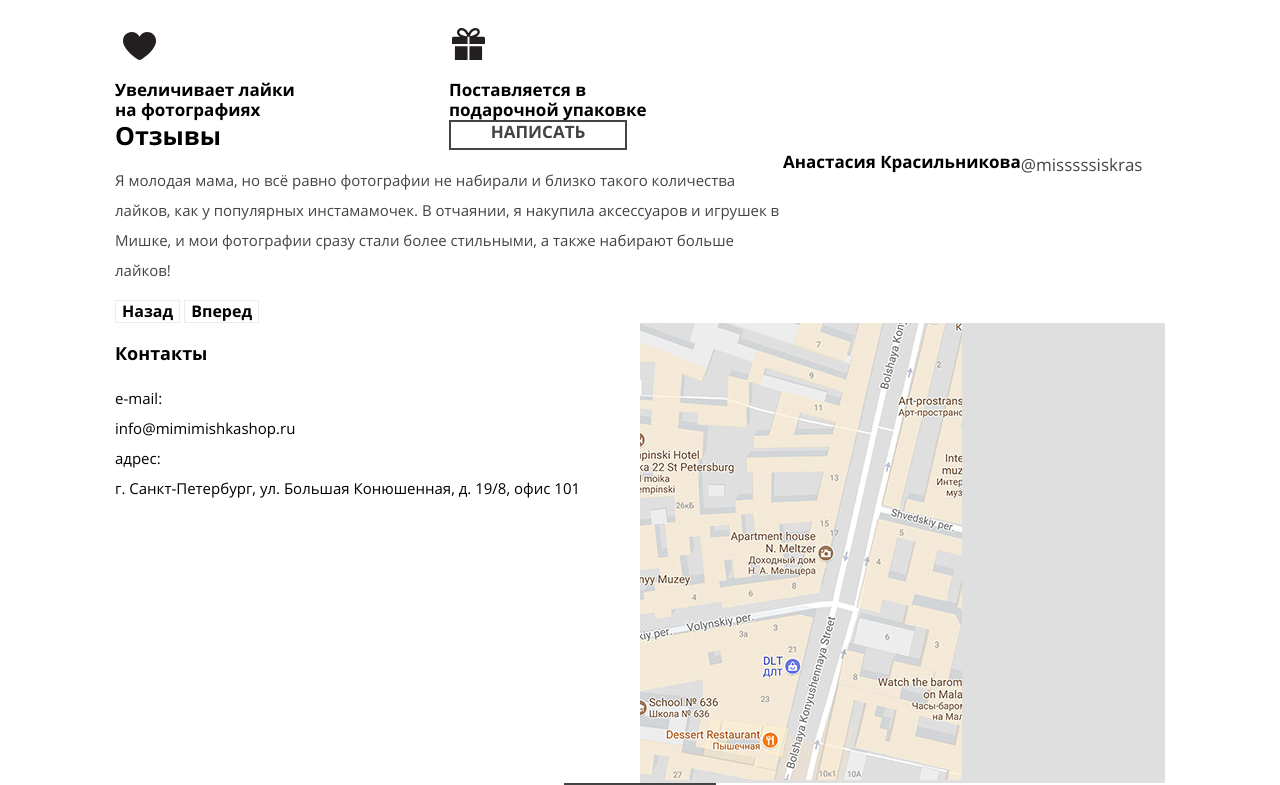
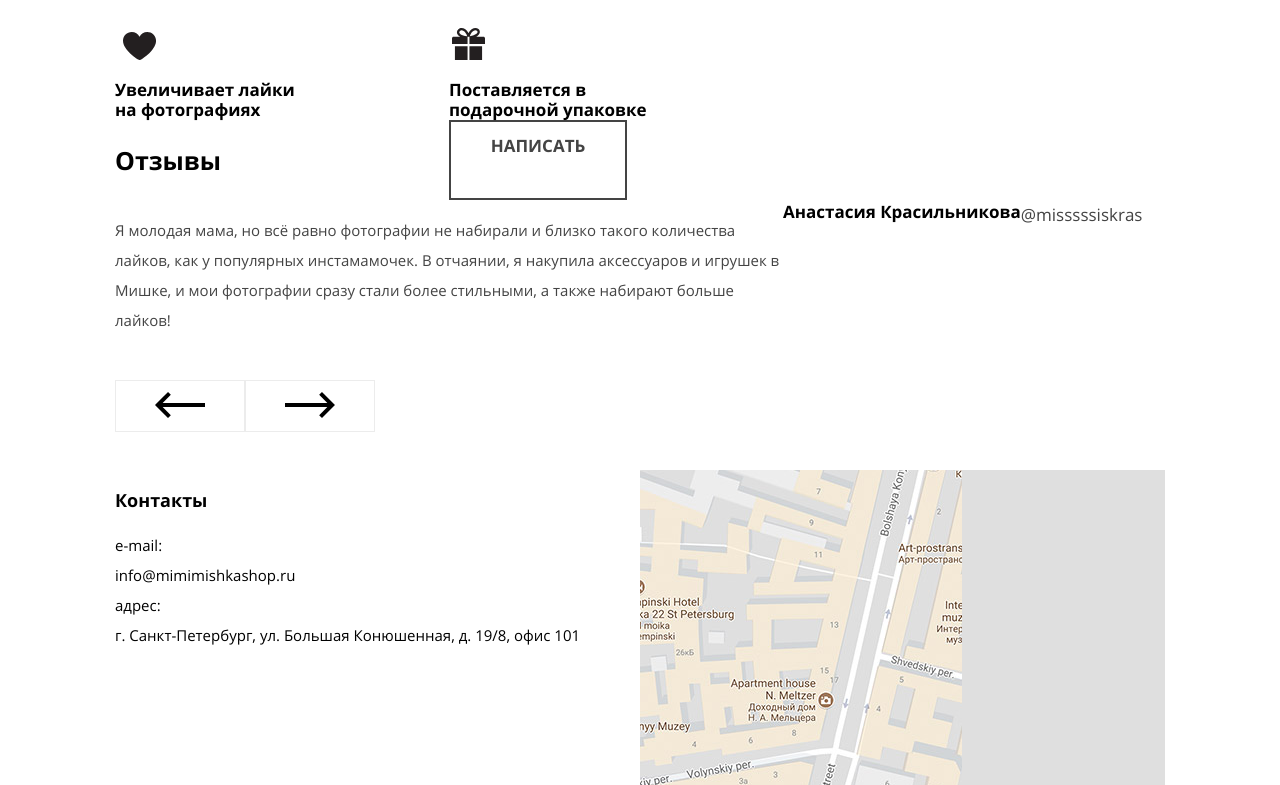
Before and after one commit to nikitadnet/491209-mishka, a website: page source/index.html in a window 1280 px wide. Shown: the part 1849-2634 px from the top of the page. Drawn offline with nearby package versions, Linux system fonts and the light colour scheme; files that its build step writes are made by us from their sources; files whose address does not match are found by name.

Commit message:
Завершает верстку для блока reviews для мобильных

```diff
--- a/source/index.html
+++ b/source/index.html
@@ -171,8 +171,18 @@
           <b class="reviews-slider__user-name">Анастасия Красильникова</b>
           <a class="reviews-slider__user-email" href="#">@misssssiskras</a>
           <div class="reviews-slider__buttons">
-            <button class="reviews-slider__button reviews-slider__button--prev" type="button">Назад</button>
-            <button class="reviews-slider__button reviews-slider__button--next" type="button">Вперед</button>
+            <button class="reviews-slider__button reviews-slider__button--prev" type="button">
+              <svg class="reviews-slider__icon" width="50" height="26" version="1.1" id="Layer_1" xmlns="http://www.w3.org/2000/svg" xmlns:xlink="http://www.w3.org/1999/xlink" x="0px" y="0px" width="50px" height="26.003px" viewBox="0 0 50 26.003" enable-background="new 0 0 50 26.003" xml:space="preserve">
+                <polygon points="50,11.002 7.659,11.002 15.833,2.828 13.005,0 0,12.998 0.003,13.001 0,13.005 13.005,26.003 15.833,23.175 7.661,15.002 50,15.002 "/>
+              </svg>
+              <span class="visually-hidden">Назад</span>
+            </button>
+            <button class="reviews-slider__button reviews-slider__button--next" type="button">
+              <svg class="reviews-slider__icon" width="50" height="26" version="1.1" id="Layer_1" xmlns="http://www.w3.org/2000/svg" xmlns:xlink="http://www.w3.org/1999/xlink" x="0px" y="0px" width="50px" height="26.003px" viewBox="0 0 50 26.003" enable-background="new 0 0 50 26.003" xml:space="preserve">
+                <polygon points="0,11.002 42.341,11.002 34.166,2.828 36.995,0 50,12.998 49.996,13.001 50,13.005 36.995,26.003 34.166,23.175 42.339,15.002 0,15.002 "/>
+              </svg>
+              <span class="visually-hidden">Вперед</span>
+            </button>
           </div>
         </div>
       </div>
--- a/source/sass/blocks/reviews-slider.scss
+++ b/source/sass/blocks/reviews-slider.scss
@@ -17,9 +17,26 @@
   color: #444444;
 }
 
+.reviews-slider__buttons {
+  display: flex;
+  margin-top: 30px;
+  margin-bottom: 38px;
+}
+
 .reviews-slider__button {
+  box-sizing: border-box;
+  width: 130px;
+  height: 52px;
   border: 1px solid #ececec;
   background-color: #ffffff;
+}
+
+.reviews-slider__button:hover .reviews-slider__icon {
+  opacity: 0.6;
+}
+
+.reviews-slider__button:active .reviews-slider__icon {
+  opacity: 0.3;
 }
 
 @media (min-width: $tablet-width) {
--- a/source/sass/blocks/reviews.scss
+++ b/source/sass/blocks/reviews.scss
@@ -5,10 +5,17 @@
 
 .reviews__title {
   margin: 0;
+  margin-bottom: 25px;
+  margin-top: 25px;
   padding: 0;
 
   font-size: 25px;
   line-height: 30px;
+}
+
+.reviews__link {
+  box-sizing: border-box;
+  padding: 14px 0;
 }
 
 @media (min-width: $tablet-width) {
```
